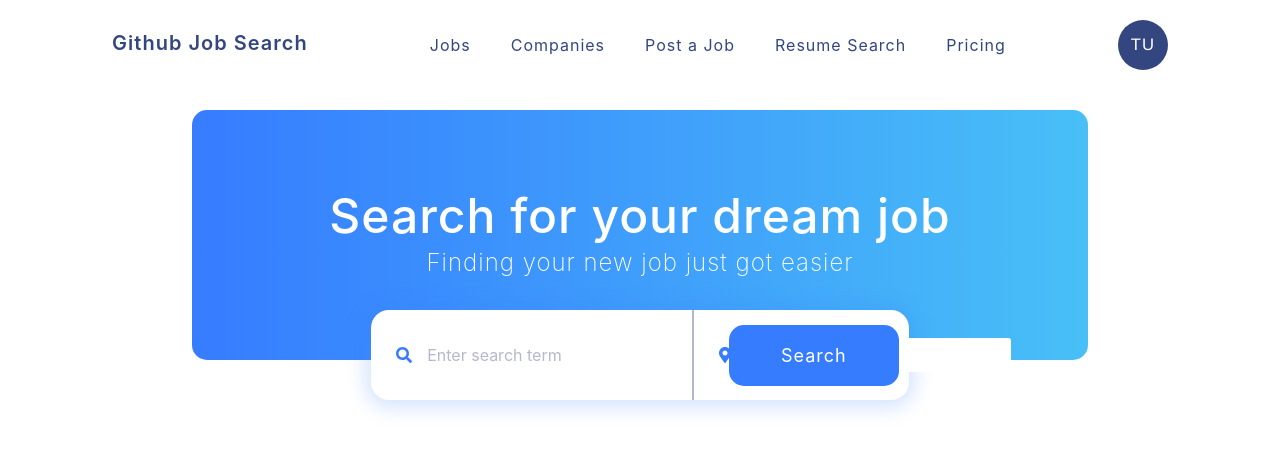
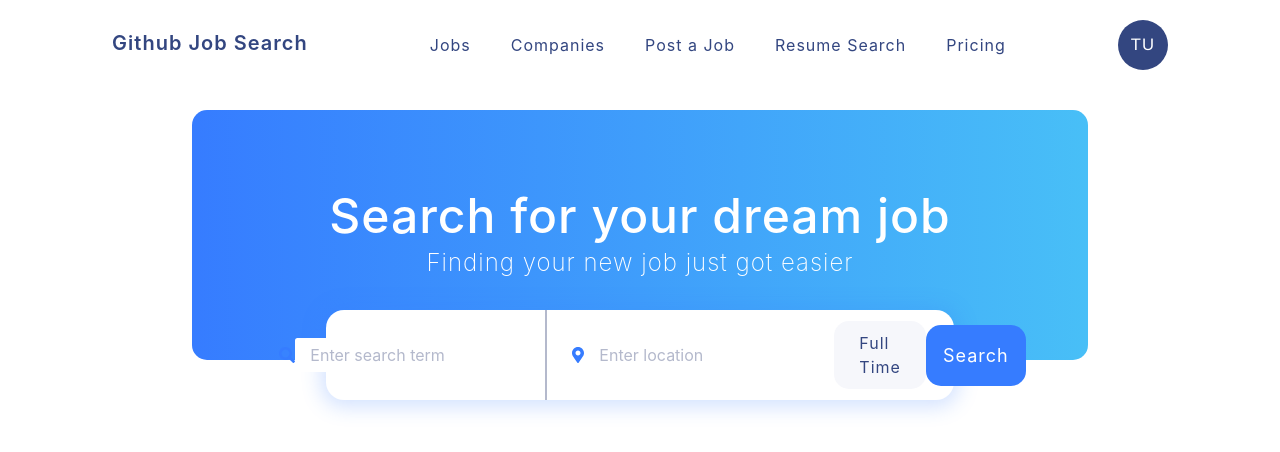
Before and after one commit to Sanwar01/github-job-search-app, a React (Create React App) app in the folder client/: page / in a window 1280 px wide. Shown: the top 452 px of the page. Built offline with nearby package versions, Linux system fonts and the light colour scheme.

Commit message:
added full time button in search form

```diff
--- a/client/src/components/Search.js
+++ b/client/src/components/Search.js
@@ -15,18 +15,18 @@ const Search = () => {
 
     const handleInputChange = (event) => {
       const {name, value} = event.target;
-    if (name === 'full_time') {
-      setState((prevState) => ({
-        ...state,
-        [name]: !prevState.full_time
-      }));
-    } else {
       setState({
         ...state,
         [name]: value
       });
+    };
+
+    const handleFullTimeBtnClick = () => {
+      setState((prevState) => ({
+        ...state,
+        full_time: !prevState.full_time
+      }));
     }
-  };
 
     const handleSearch = (event) => {
       event.preventDefault();
@@ -54,7 +54,7 @@ const Search = () => {
             />
           </Form.Group>
           <div className="vl"/>
-        <FontAwesomeIcon id="location-icon"  icon={faMapMarkerAlt} fixedWidth/>
+          <FontAwesomeIcon id="location-icon" icon={faMapMarkerAlt} fixedWidth/>
           <Form.Group controlId="location">
             <Form.Control
               type="text"
@@ -65,24 +65,21 @@ const Search = () => {
             />
           </Form.Group>
 
+          <div
+            className={state.full_time ? "full-time-btn active" : "full-time-btn"}
+            name="full_time"
+            onClick={handleFullTimeBtnClick}>
+            Full Time
+          </div>
+
           <button className="btn-search" type="submit">
             Search
           </button>
-        {/*<div className="filters">*/}
-        {/*  <Form.Group controlId="full_time">*/}
-        {/*    <Form.Check*/}
-        {/*      type="checkbox"*/}
-        {/*      name="full_time"*/}
-        {/*      className="full-time-checkbox"*/}
-        {/*      label="Full time only"*/}
-        {/*      checked={state.full_time}*/}
-        {/*      onChange={handleInputChange}*/}
-        {/*    />*/}
-        {/*  </Form.Group>*/}
-        {/*</div>*/}
+
         </Form>
       </div>
     );
-};
+  }
+;
 
 export default Search;
--- a/client/src/styles.scss
+++ b/client/src/styles.scss
@@ -101,9 +101,10 @@ svg {
     right: 0;
 
     display: flex;
+    justify-content: center;
     align-items: center;
     margin: auto;
-    width: 60%;
+    width: 70%;
     height: 90px;
 
     background-color: $background_color;
@@ -116,7 +117,7 @@ svg {
     }
 
     .btn-search {
-      position: absolute;
+      //position: absolute;
       right: 10px;
 
       font-size: 18px;
@@ -144,7 +145,7 @@ svg {
     }
 
     input {
-      width: 280px;
+      width: 250px;
       padding: 15px;
       font-size: 16px;
       border: none;
@@ -153,6 +154,22 @@ svg {
         color: $icon_color;
       }
     }
+  }
+}
+
+.full-time-btn {
+  padding: 10px 25px;
+
+  background-color: #F6F7FB;
+  color: $font_color;
+  border-radius: 15px;
+  border: none;
+  transition: all 0.3s ease 0s;
+
+  cursor: pointer;
+
+  &.active {
+    background-color: #D7FFE0;
   }
 }
 
```
Lines whose indentation alone changed are shown as unchanged.
